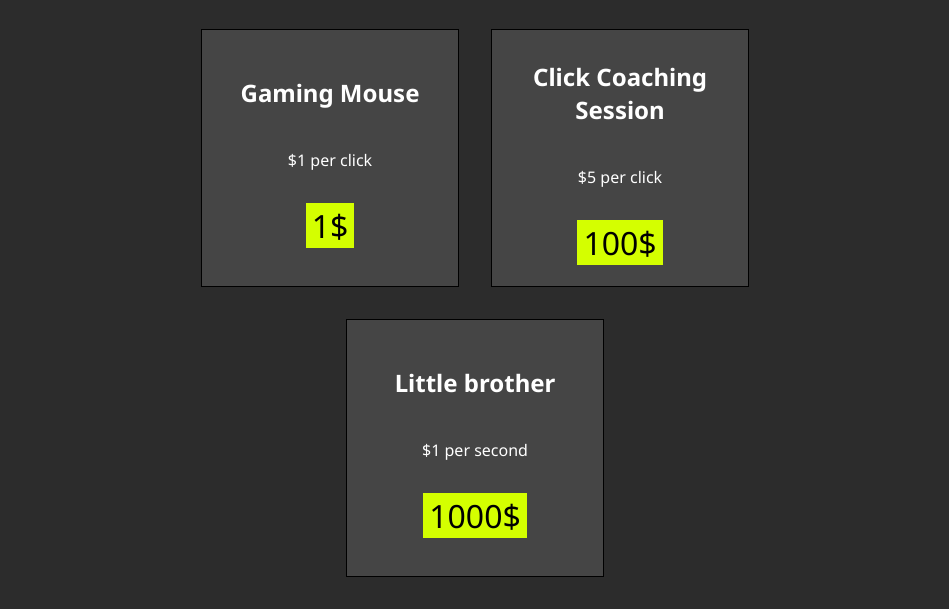
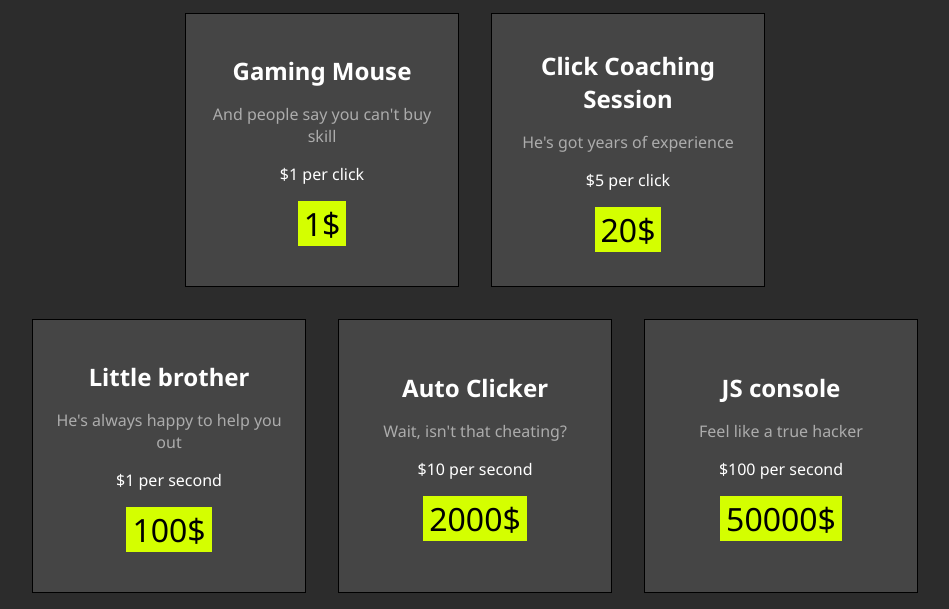
Before and after one commit to kgrzesik17/js-cert, a plain HTML site: page playground-clicker/index.html in a window 1280 px wide. Shown: the part 236-845 px from the top of the page, without its empty margins (165-1114 px from the left). Drawn offline with Linux system fonts and the light colour scheme; a web font is replaced by a local one.

Commit message:
added an info display, formatted shop properly

```diff
--- a/playground-clicker/index.html
+++ b/playground-clicker/index.html
@@ -7,7 +7,7 @@
     <link rel="stylesheet" href="style.css">
   </head>
   <body>
-    <div class="info">
+    <div class="info hidden">
       <p>Not enough money!</p>
     </div>
 
--- a/playground-clicker/script.js
+++ b/playground-clicker/script.js
@@ -5,35 +5,59 @@ let items = [
   {
     name: "Gaming Mouse",
     price: 1,
+    description: "And people say you can't buy skill",
     value: 1,
     isPerSecond: false,
   },
   {
     name: "Click Coaching Session",
-    price: 100,
+    price: 20,
+    description: "He's got years of experience",
     value: 5,
     isPerSecond: false,
   },
   {
     name: "Little brother",
-    price: 1000,
+    price: 100,
+    description: "He's always happy to help you out",
     value: 1,
+    isPerSecond: true,
+  },
+  {
+    name: "Auto Clicker",
+    price: 2000,
+    description: "Wait, isn't that cheating?",
+    value: 10,
+    isPerSecond: true,
+  },
+  {
+    name: "JS console",
+    price: 50000,
+    description: "Feel like a true hacker",
+    value: 100,
     isPerSecond: true,
   },
 ];
 
-const priceMultiplier = 1.35; // cost multiplier after buying an item
 const dCash = document.querySelector("#cash-amount");
 const dCashPerClick = document.querySelector("#cash-per-click");
 const dCashPerSecond = document.querySelector("#cash-per-second");
 const dShopPerClick = document.querySelector(".shop-per-click");
 const dShopPerSecond = document.querySelector(".shop-per-second");
+const dInfo = document.querySelector(".info");
+const interval = window.setInterval(addPerSecond, 1000); // add cash per second
 
-const interval = window.setInterval(addPerSecond, 1000);
+const priceMultiplier = 1.25; // cost multiplier after buying an item
 
 let cash = 11110;
 let cashPerClick = 1;
 let cashPerSecond = 0;
+
+function showInfo(content) {
+  dInfo.innerHTML = `<p>${content}</p>`;
+  dInfo.classList.remove("hidden");
+  setTimeout(() => dInfo.classList.add("hidden"), 500);
+}
 
 function refreshCash() {
   dCash.textContent = cash.toFixed(2);
@@ -68,6 +92,8 @@ function buyItem(item) {
 
     console.log("Item bought!");
   } else {
+    showInfo("Not enough money!");
+
     console.log("Not enough money!");
   }
 }
@@ -85,8 +111,11 @@ for (let i = 0; i < items.length; i++) {
     items[i].isPerSecond ? "second" : "click"
   }`;
   let price = items[i].price;
+  let description = items[i].description;
+
   let html = `<div class="shop-item" id="${i}">
           <p class="shop-item__name">${name}</p>
+          <p class="shop-item__description">${description}</p>
           <p class="shop-item__value">${value}</p>
           <p><input type="button" id="${buttonId}" value="${price}$"><span class="shop-item__cost"></span></p>
         </div>`;
--- a/playground-clicker/style.sass
+++ b/playground-clicker/style.sass
@@ -8,11 +8,15 @@ body
   font-family: 'Noto Sans', sans-serif
   height: 100%
 
+.hidden
+  display: none
+
 .info
+  top: 1rem
   position: fixed
   left: 50%
   transform: translateX(-50%)  // center the elemenet
-  background-color: red
+  background-color: #aaa
 
   p
     padding: 0 0.5rem
@@ -51,7 +55,7 @@ main
     text-align: center
 
   .shop-per-click,
-  .shop-per.second
+  .shop-per-second
     display: flex
 
   .shop-item
@@ -64,15 +68,18 @@ main
     margin: 1rem
     padding: 0.5rem
     background-color: #454545
-    width: 15rem
-    height: 15rem
+    width: 16rem
+    height: 16rem
 
     .shop-item__name
       font-size: 1.5rem
-      font-weight: bold;
+      font-weight: bold
+
+    .shop-item__description
+      color: #acacac
 
     p
-      margin: 0.5
+      margin: 0.5rem
 
     input
       font-size: 2rem
```
Also changed, not shown: playground-clicker/style.css, 1 other file.
